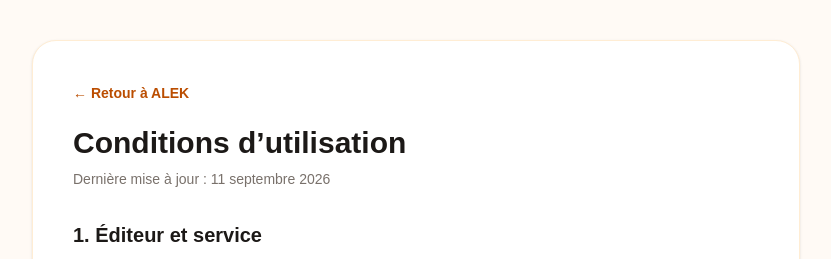
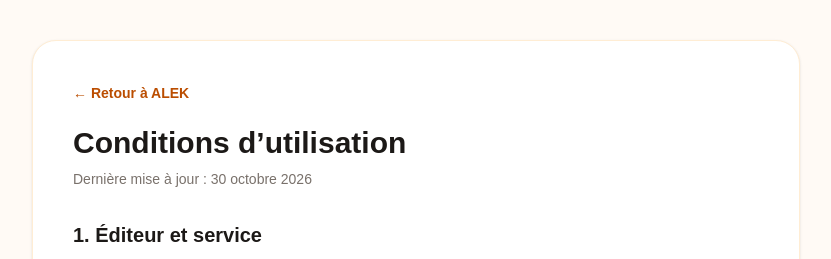
Before and after one commit to rostomiorjonikidze-dotcom/ALEK-app, a Next.js app: page /terms in a window 1280 px wide. Shown: the top 259 px of the page, without its empty margins (224-1055 px from the left). Built offline with nearby package versions, Linux system fonts and the light colour scheme.

Commit message:
docs: align legal pages with PayPal and new professional features

```diff
--- a/app/legal-config.ts
+++ b/app/legal-config.ts
@@ -6,5 +6,5 @@ export const LEGAL = {
   postalAddress:
     process.env.NEXT_PUBLIC_LEGAL_ADDRESS || "À compléter avant mise en production",
   country: "France",
-  updatedAt: "11 septembre 2026",
+  updatedAt: "30 octobre 2026",
 } as const;
```
